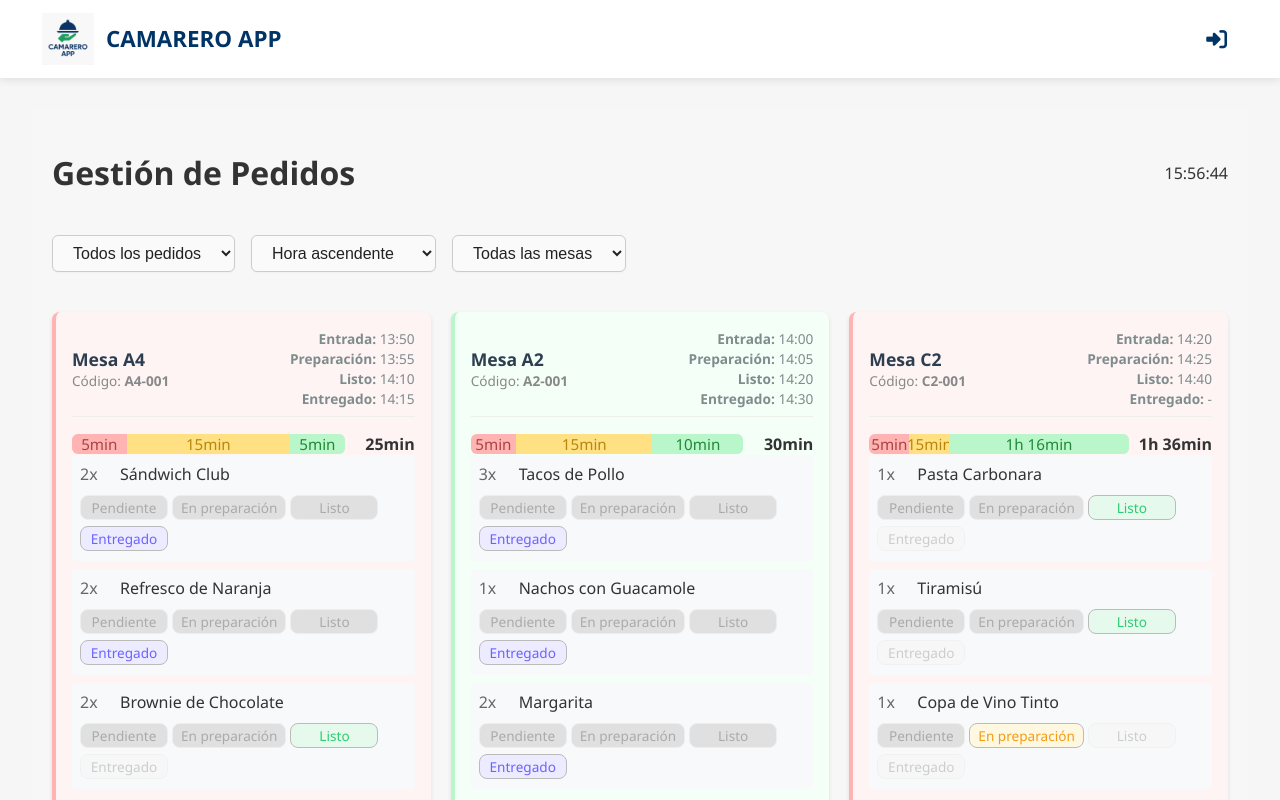
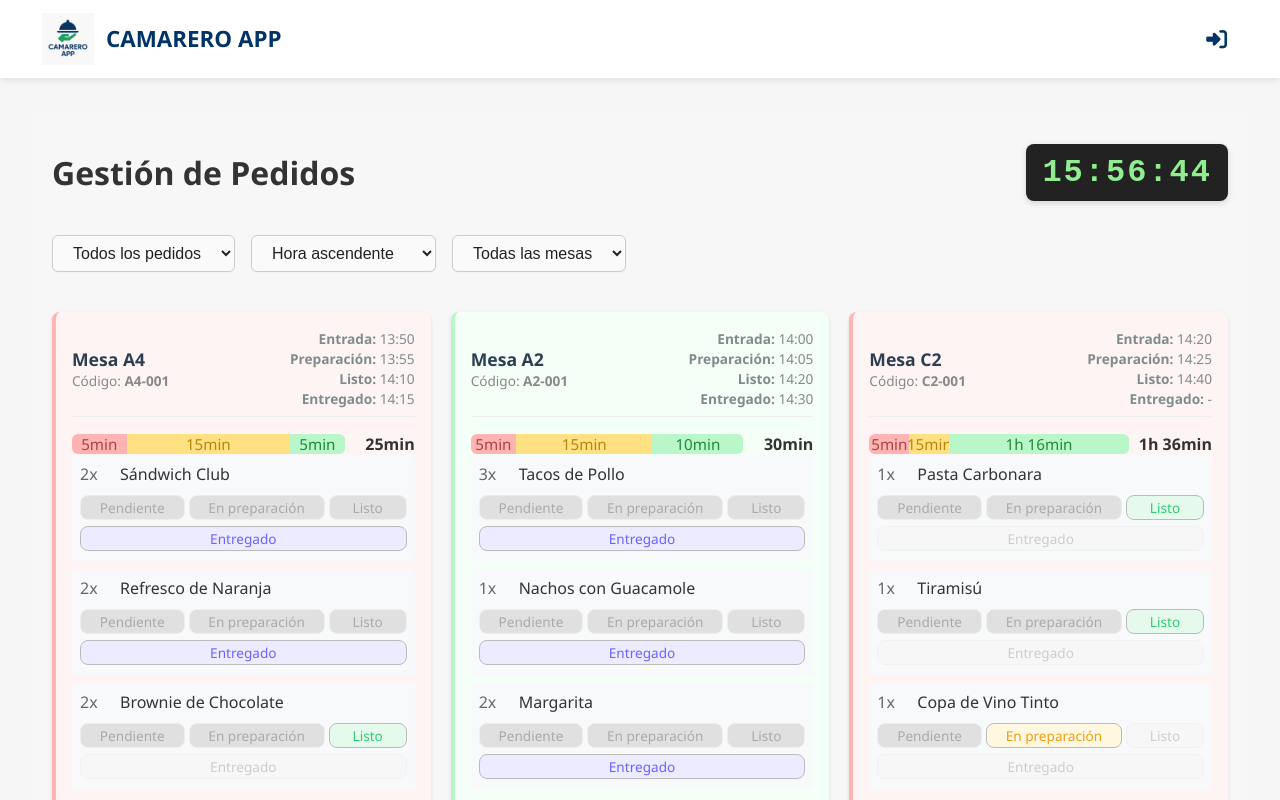
Before and after one commit to karataker/Camarero-app-front, a React (Create React App) app in the folder camarero-app/: page /admin/bar/1/pedidos in a window 1280 px wide. Shown: the top 800 px of the page. Built offline with nearby package versions, Linux system fonts and the light colour scheme; sample sign-in values are in the browser's storage.

Commit message:
[LOG] Tunning de cosas visuales

```diff
--- a/camarero-app/src/components/Reloj.jsx
+++ b/camarero-app/src/components/Reloj.jsx
@@ -1,4 +1,5 @@
 import React, { useEffect, useState } from 'react';
+import '../styles/relojCocina.css'; // Asegúrate de importar este CSS
 
 const Reloj = ({ formato = 'HH:mm:ss' }) => {
   const [hora, setHora] = useState(new Date());
@@ -8,18 +9,18 @@ const Reloj = ({ formato = 'HH:mm:ss' }) => {
     return () => clearInterval(timer);
   }, []);
 
-  // Formato simple: HH:mm:ss o HH:mm
   const pad = (n) => n.toString().padStart(2, '0');
   const mostrarHora = () => {
     const h = pad(hora.getHours());
     const m = pad(hora.getMinutes());
     const s = pad(hora.getSeconds());
-    if (formato === 'HH:mm') return `${h}:${m}`;
-    return `${h}:${m}:${s}`;
+    return formato === 'HH:mm' ? `${h}:${m}` : `${h}:${m}:${s}`;
   };
 
   return (
-    <span className="reloj">{mostrarHora()}</span>
+    <div className="reloj-cocina">
+      <span>{mostrarHora()}</span>
+    </div>
   );
 };
 
--- a/camarero-app/src/styles/empleadoPedidosView.css
+++ b/camarero-app/src/styles/empleadoPedidosView.css
@@ -147,7 +147,8 @@
   gap: 4px;
   margin-left: auto;
   flex-wrap: wrap;
-  min-width: 300px;
+  min-width: 0;
+  max-width: 100%;
 }
 
 .item-fase {
@@ -158,7 +159,8 @@
   border-radius: 8px;
   font-size: 0.85em;
   font-weight: 500;
-  min-width: 70px;
+  min-width: 60px;
+  flex: 1 1 auto;
   text-align: center;
   border: 1px solid #eee;
   background: #f7f7f7;
--- a/camarero-app/src/styles/empleadoReservasView.css
+++ b/camarero-app/src/styles/empleadoReservasView.css
@@ -192,9 +192,11 @@
   background: white;
   border-radius: 8px;
   box-shadow: 0 2px 4px rgba(0,0,0,0.1);
-  width: 100%; /* Asegurar ancho completo */
+  width: 100%;
   display: flex;
-  flex-direction: column; /* Organizar contenido en columna */
+  flex-direction: column;
+  overflow-y: auto;       /* ✅ Añadido */
+  max-height: 70vh;       /* ✅ Limitamos altura para que no desborde */
 }
 
 /* Hacer que el calendario se expanda completamente */
@@ -371,9 +373,11 @@
 .calendario-layout {
   display: flex;
   flex-direction: row;
-  gap: 20px; /* Adjust gap as needed */
+  gap: 20px;
   width: 100%;
-  height: 70vh; /* Establecer una altura que ocupe la mayor parte de la vista */
+  max-height: 70vh;       /* Mantiene límite general */
+  overflow: hidden;       /* Evita que el layout completo haga scroll */
+  box-sizing: border-box;
 }
 
 /* Container for the Daily Reservations List (Right Half) */
--- /dev/null
+++ b/camarero-app/src/styles/relojCocina.css
@@ -0,0 +1,15 @@
+.reloj-cocina {
+  font-family: 'Courier New', monospace;
+  font-size: 2rem;
+  font-weight: bold;
+  background-color: #222;
+  color: #90ee90;
+  padding: 10px 16px;
+  border-radius: 8px;
+  box-shadow: 0 2px 6px rgba(0, 0, 0, 0.15);
+  letter-spacing: 2px;
+  display: inline-block;
+  user-select: none;
+  min-width: 130px;
+  text-align: center;
+}
--- a/camarero-app/src/styles/reservaModal.css
+++ b/camarero-app/src/styles/reservaModal.css
@@ -20,6 +20,8 @@
     width: 100%;
     box-shadow: 0 4px 12px rgba(0,0,0,0.15);
     animation: scaleIn 0.3s ease;
+    max-height: 90vh;
+    overflow-y: auto;
 }
 
 .modal-contenido h3 {
```
